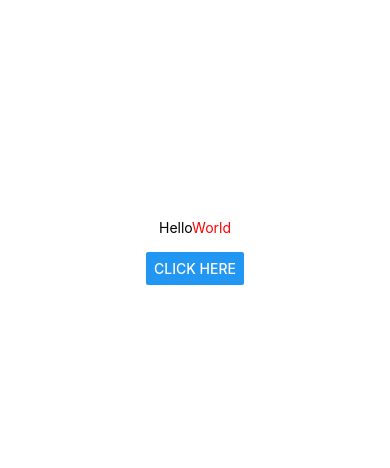
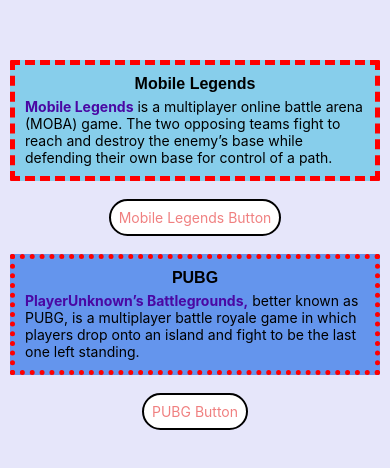
Before and after one commit to fuad-zein/20260121-TMD-Andorid_App_Dev_16, a React Native app: screen / in a window 390 px wide. Shown: the part 178-646 px from the top of the page. Built offline with nearby package versions, Linux system fonts and the light colour scheme.

Commit message:
lesson 2: styling your layout

```diff
--- a/App.js
+++ b/App.js
@@ -1,10 +1,12 @@
 import { SafeAreaProvider } from "react-native-safe-area-context";
 import FirstScreen from "./screens/FirstScreen";
+import SecondScreen from "./screens/SecondScreen";
 
 export default function App() {
   return (
     <SafeAreaProvider>
-      <FirstScreen />
+      {/* <FirstScreen /> */}
+      <SecondScreen />
     </SafeAreaProvider>
   );
 }
--- /dev/null
+++ b/screens/SecondScreen.js
@@ -0,0 +1,132 @@
+import { View, Text, TouchableOpacity } from "react-native";
+
+const SecondScreen = () => {
+  const openAlert = (game) => {
+    if (game === "mobileLegends") {
+      alert("You chose Mobile Legends!");
+    } else if (game === "pubg") {
+      alert("You chose PUBG!");
+    }
+  };
+
+  return (
+    <View
+      style={{
+        flex: 1,
+        backgroundColor: "lavender",
+        justifyContent: "center",
+        alignItems: "center",
+      }}
+    >
+      {/* todo: mobile legends */}
+      <View
+        style={{
+          backgroundColor: "skyblue",
+          padding: 10,
+          margin: 10,
+          borderStyle: "dashed",
+          borderRadius: 1,
+          borderWidth: 5,
+          borderColor: "red",
+        }}
+      >
+        <Text
+          style={{
+            color: "black",
+            fontFamily: "sans-serif",
+            fontSize: 16,
+            fontWeight: "bold",
+            textAlign: "center",
+            marginBottom: 5,
+          }}
+        >
+          Mobile Legends
+        </Text>
+        <Text>
+          <Text
+            style={{
+              color: "#4A08A3",
+              fontWeight: "bold",
+            }}
+          >
+            Mobile Legends
+          </Text>{" "}
+          is a multiplayer online battle arena (MOBA) game. The two opposing
+          teams fight to reach and destroy the enemy’s base while defending
+          their own base for control of a path.
+        </Text>
+      </View>
+
+      <View>
+        <TouchableOpacity
+          style={{
+            backgroundColor: "white",
+            padding: 8,
+            margin: 8,
+            borderRadius: 50,
+            borderWidth: 2,
+          }}
+          onPress={() => openAlert("mobileLegends")}
+        >
+          <Text style={{ color: "lightcoral" }}>Mobile Legends Button</Text>
+        </TouchableOpacity>
+      </View>
+
+      {/* todo: pubg */}
+      <View
+        style={{
+          backgroundColor: "cornflowerblue",
+          padding: 10,
+          margin: 10,
+          borderStyle: "dotted",
+          borderRadius: 1,
+          borderWidth: 5,
+          borderColor: "red",
+        }}
+      >
+        <Text
+          style={{
+            color: "black",
+            fontFamily: "sans-serif",
+            fontSize: 16,
+            fontWeight: "bold",
+            textAlign: "center",
+            marginBottom: 5,
+          }}
+        >
+          PUBG
+        </Text>
+        <Text>
+          <Text
+            style={{
+              color: "#4A08A3",
+              fontWeight: "bold",
+            }}
+          >
+            PlayerUnknown’s Battlegrounds,
+          </Text>{" "}
+          better known as PUBG, is a multiplayer battle royale game in which
+          players drop onto an island and fight to be the last one left
+          standing.
+        </Text>
+      </View>
+
+      <View>
+        <TouchableOpacity
+          style={{
+            backgroundColor: "white",
+            padding: 8,
+            margin: 8,
+            borderRadius: 50,
+            borderWidth: 2,
+          }}
+          onPress={() => openAlert("pubg")}
+        >
+          <Text style={{ color: "lightcoral" }}>PUBG Button</Text>
+        </TouchableOpacity>
+      </View>
+    </View>
+  );
+};
+
+export default SecondScreen;
```
Also changed, not shown: 1 other file (tests, documents, lock files or other folders).
